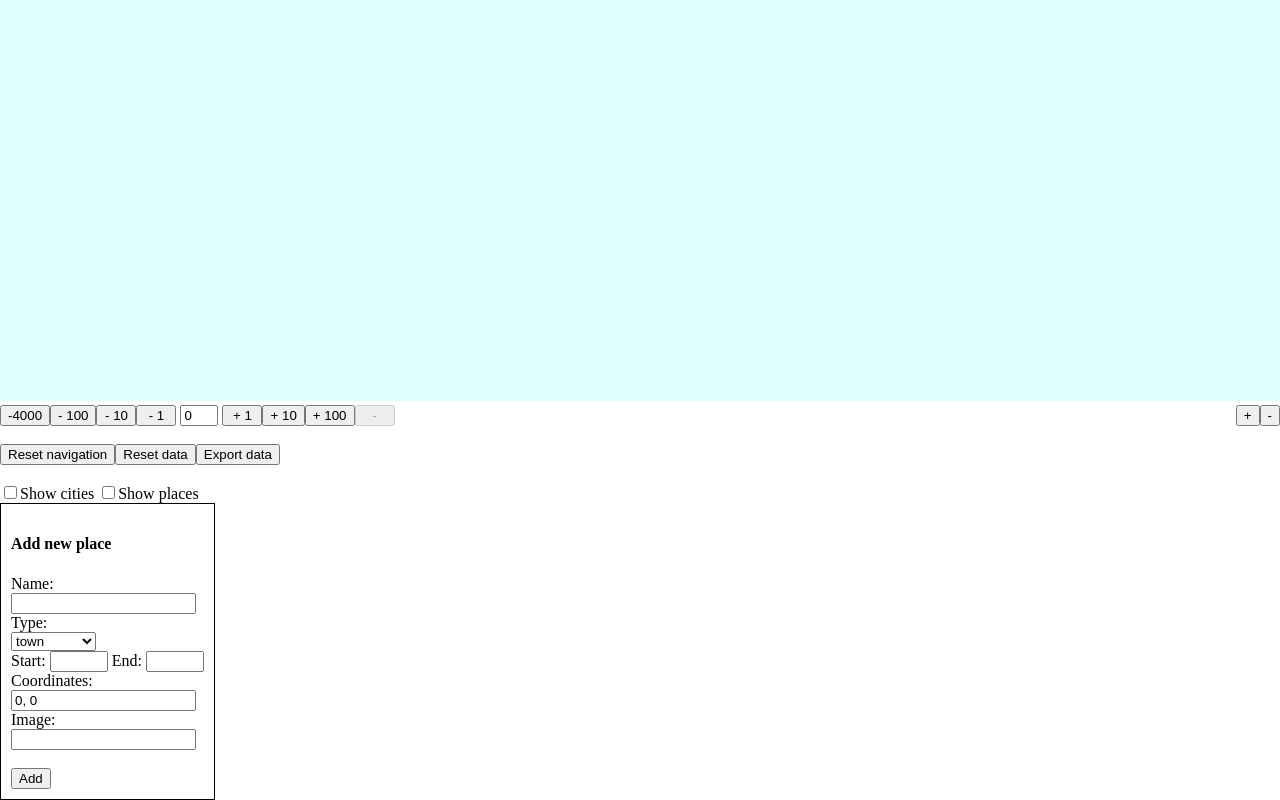
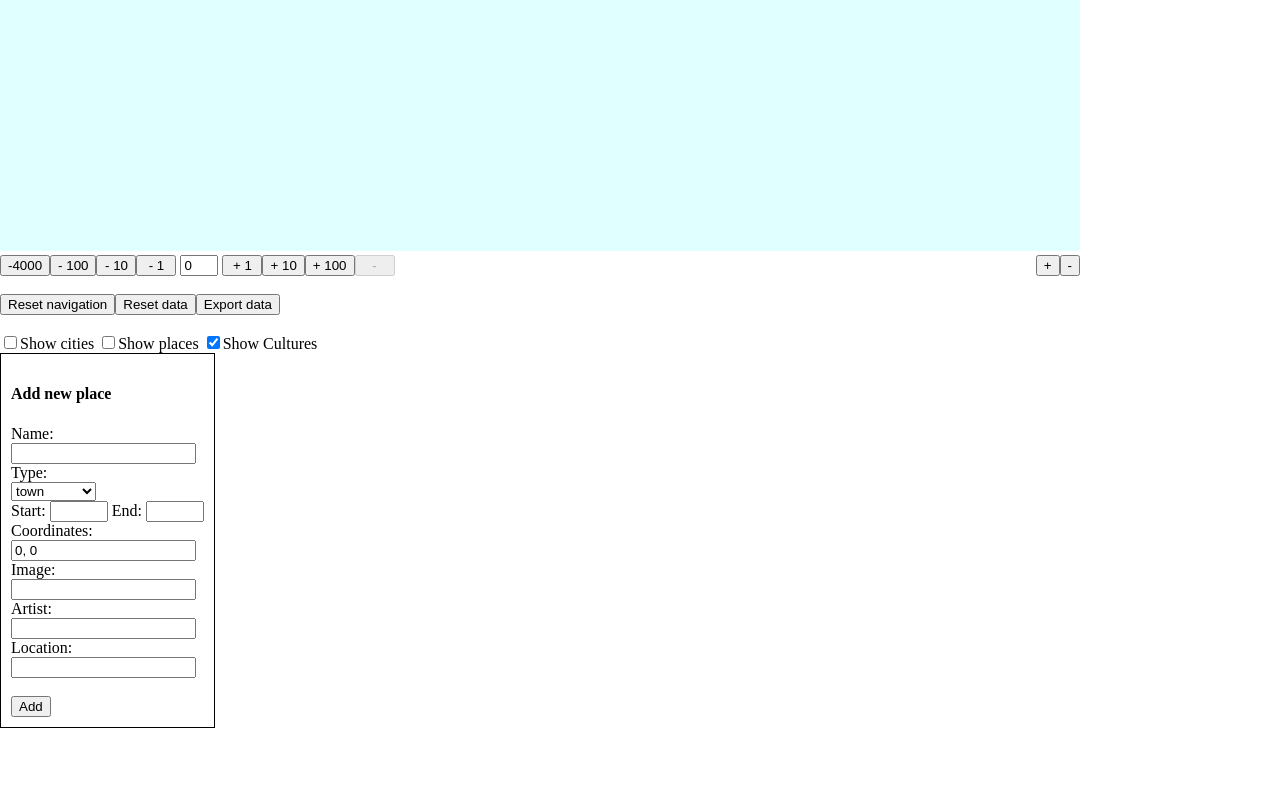
Before and after one commit to jarmop/history-map, a React (Vite) app: page / in a window 1280 px wide. Shown: the part 559-1359 px from the top of the page. After the commit the page ends 1287 px from the top, so only its background shows below. Built offline with nearby package versions, Linux system fonts and the light colour scheme.

Commit message:
Show artefacts

```diff
--- a/src/testbed/Map/TestMap.tsx
+++ b/src/testbed/Map/TestMap.tsx
@@ -18,6 +18,7 @@ interface CustomMapProps {
   zoom: number
   activeRegions: MapRegion['id'][]
   setActiveRegions: (regions: MapRegion['id'][]) => void
+  activePlace?: Place
   onPathCompleted: (
     region: MapRegion,
     points: [number, number][],
@@ -39,6 +40,7 @@ export function TestMap({
   places,
   zoom,
   activeRegions,
+  activePlace,
   setActiveRegions,
   onPathCompleted,
   onPointEdited,
@@ -258,6 +260,14 @@ export function TestMap({
             }}
           />
         )}
+        {activePlace && (
+          <circle
+            cx={activePlace.xy[0]}
+            cy={activePlace.xy[1]}
+            r="6"
+            fill="red"
+          />
+        )}
       </svg>
     </div>
   )
--- a/src/testbed/World/NewPlace.tsx
+++ b/src/testbed/World/NewPlace.tsx
@@ -86,6 +86,26 @@ export function NewPlace({ onSave }: NewPlaceProps) {
         }}
       />
       <br />
+      <label>Artist:</label>
+      <br />
+      <input
+        type="text"
+        value={place.artist}
+        onChange={(e) => {
+          setPlace({ ...place, artist: e.target.value })
+        }}
+      />
+      <br />
+      <label>Location:</label>
+      <br />
+      <input
+        type="text"
+        value={place.location}
+        onChange={(e) => {
+          setPlace({ ...place, location: e.target.value })
+        }}
+      />
+      <br />
       <br />
       <button onClick={() => onSave(place)}>Add</button>
     </div>
--- a/src/testbed/World/TestWorld.tsx
+++ b/src/testbed/World/TestWorld.tsx
@@ -5,7 +5,7 @@ import { useData } from '../useData'
 import { useConfig, useYear, useZoom } from '../data/usePersistedState'
 import { Tools } from './Tools'
 import { NewPlace } from './NewPlace'
-import { Culture, Region } from '../newTypes'
+import { Culture, Place, Region } from '../newTypes'
 import { EditRegion } from './EditRegion'
 import { EditCulture } from './EditCulture'
 
@@ -15,6 +15,7 @@ export function TestWorld() {
   const [zoom, setZoom] = useZoom()
   const [config, setConfig] = useConfig()
   const [activeRegions, setActiveRegions] = useState<number[]>([17])
+  const [activePlace, setActivePlace] = useState<Place>()
 
   const {
     mapRegions,
@@ -45,10 +46,15 @@ export function TestWorld() {
   }, [mapRegions, activeRegions])
 
   return (
-    <>
+    <div style={{ display: 'flex' }}>
+      <div style={{ width: '100%' }}>
         <div style={{ position: 'fixed', fontSize: '40px' }}>{year}</div>
         <TestMap
-        regions={mapRegions}
+          regions={
+            config.showCultures
+              ? mapRegions
+              : mapRegions.map((r) => ({ ...r, color: undefined }))
+          }
           rivers={rivers}
           seas={seas}
           places={config.showPlaces ? places : []}
@@ -60,6 +66,7 @@ export function TestWorld() {
           setActiveRegions={(regionIds: Region['id'][]) =>
             setActiveRegions(regionIds)
           }
+          activePlace={activePlace}
         />
         <div style={{ display: 'flex', justifyContent: 'space-between' }}>
           <YearInput
@@ -99,6 +106,17 @@ export function TestWorld() {
             }
           />
           <label htmlFor="showPlaces">Show places</label>
+          &nbsp;
+          <input
+            type="checkbox"
+            id="showCultures"
+            name="showCultures"
+            checked={config.showCultures}
+            onChange={(e) =>
+              setConfig({ ...config, showCultures: e.target.checked })
+            }
+          />
+          <label htmlFor="showCultures">Show Cultures</label>
         </div>
         <div style={{ display: 'flex' }}>
           <NewPlace onSave={addPlace} />
@@ -122,6 +140,22 @@ export function TestWorld() {
             </>
           )}
         </div>
-    </>
+      </div>
+      <div style={{ minWidth: '200px' }}>
+        {places
+          .filter((p) => p.type === 'artefact')
+          .map((p) => (
+            <div>
+              <img
+                key={p.id}
+                src={p.image}
+                width="200px"
+                onMouseEnter={() => setActivePlace(p)}
+                onMouseLeave={() => setActivePlace(undefined)}
+              />
+            </div>
+          ))}
+      </div>
+    </div>
   )
 }
--- a/src/testbed/data/storage.ts
+++ b/src/testbed/data/storage.ts
@@ -13,7 +13,7 @@ const defaultStorage: StorageData = {
   zoom: 4,
   xy: [3700, 1100],
   world: undefined,
-  config: { showCities: false },
+  config: { showCities: false, showCultures: true, showPlaces: false },
 }
 
 const storageKey = 'test-history-map'
--- a/src/testbed/newTypes.ts
+++ b/src/testbed/newTypes.ts
@@ -67,6 +67,7 @@ export const placeTypes = [
   'fortress',
   'church',
   'town',
+  'artefact',
 ] as const
 
 export type Place = {
@@ -76,6 +77,8 @@ export type Place = {
   start: number
   end?: number
   image?: string
+  artist?: string
+  location?: string
 }
 
 export type World = {
@@ -90,6 +93,7 @@ export type World = {
 export type Config = {
   showCities: boolean
   showPlaces: boolean
+  showCultures: boolean
 }
 
 export type BorderData = {
```
Also changed, not shown: src/testbed/data/data.json. Lines whose indentation alone changed are shown as unchanged.
